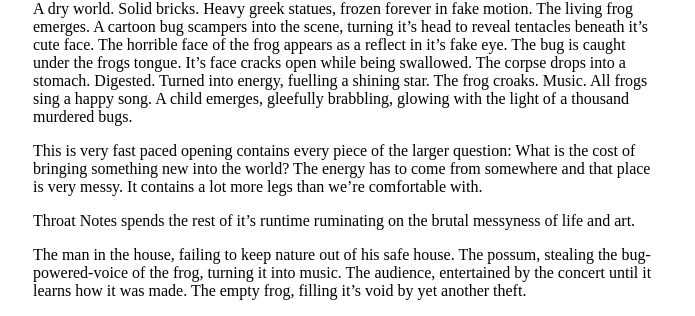
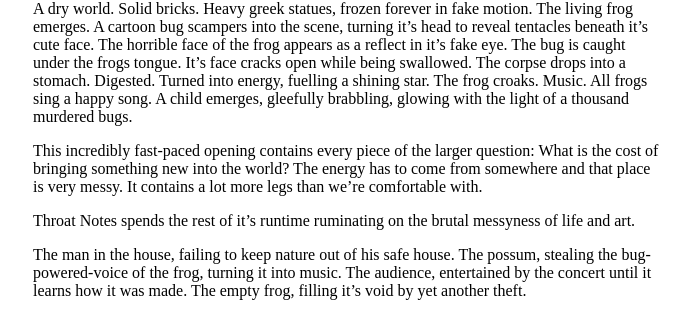
Before and after one commit to stuffedwombat/stuffedwombat.github.io, a Jekyll site: the page built from about_throat_notes.md, in a window 1280 px wide. Shown: the part 416-732 px from the top of the page, without its empty margins (291-986 px from the left). Built offline with Jekyll 4.4.1, drawn with Linux system fonts in a browser that asks for light colours; our own code applies the rules of GitHub Pages for plain Markdown files; comment, search, counter and statistics services are not loaded.

Commit message:
Update about_throat_notes.md

```diff
--- a/about_throat_notes.md
+++ b/about_throat_notes.md
@@ -13,7 +13,7 @@ Throat Notes is driven by a sense of playfulness and exploration that would have
 
 A dry world. Solid bricks. Heavy greek statues, frozen forever in fake motion. The living frog emerges. A cartoon bug scampers into the scene, turning it's head to reveal tentacles beneath it's cute face. The horrible face of the frog appears as a reflect in it's fake eye. The bug is caught under the frogs tongue. It's face cracks open while being swallowed. The corpse drops into a stomach. Digested. Turned into energy, fuelling a shining star. The frog croaks. Music. All frogs sing a happy song. A child emerges, gleefully brabbling, glowing with the light of a thousand murdered bugs.
 
-This is very fast paced opening contains every piece of the larger question:
+This incredibly fast-paced opening contains every piece of the larger question:
 What is the cost of bringing something new into the world? The energy has to come from somewhere and that place is very messy. It contains a lot more legs than we're comfortable with.
 
 Throat Notes spends the rest of it's runtime ruminating on the brutal messyness of life and art.
```
